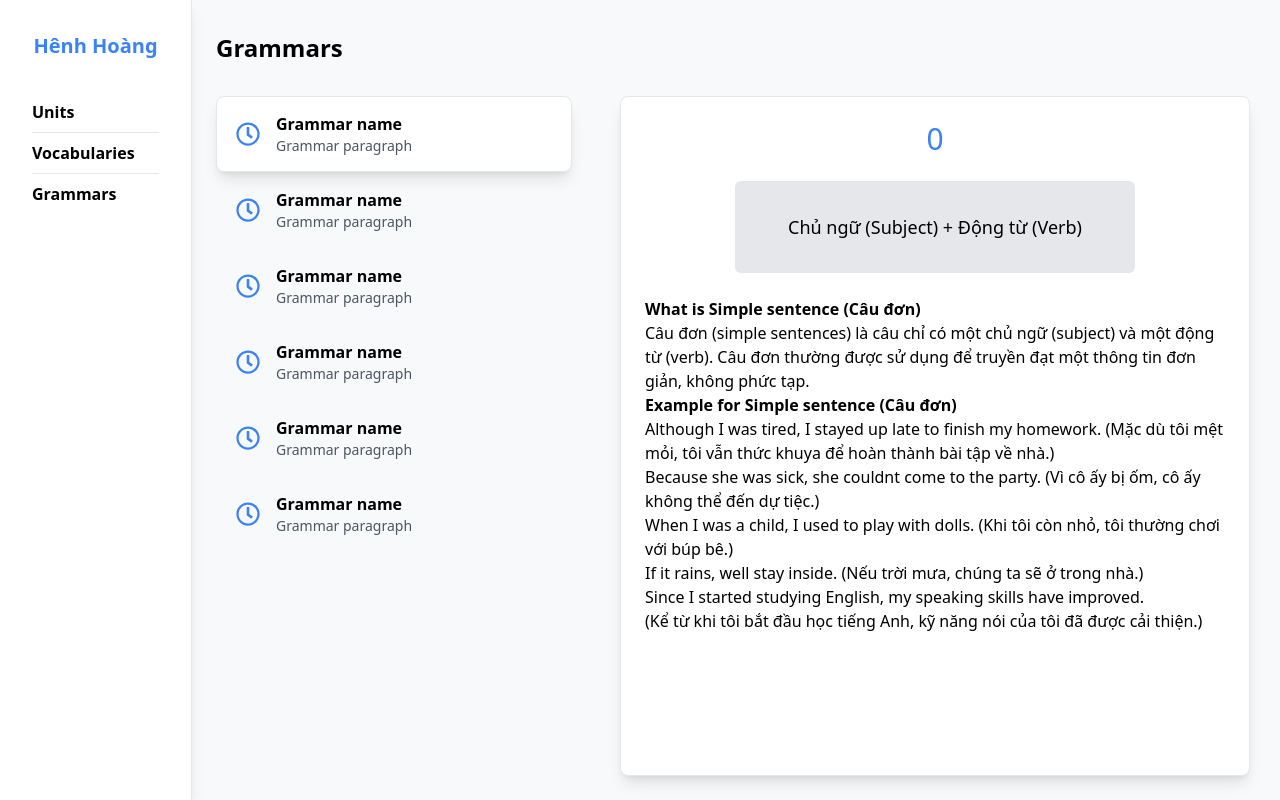
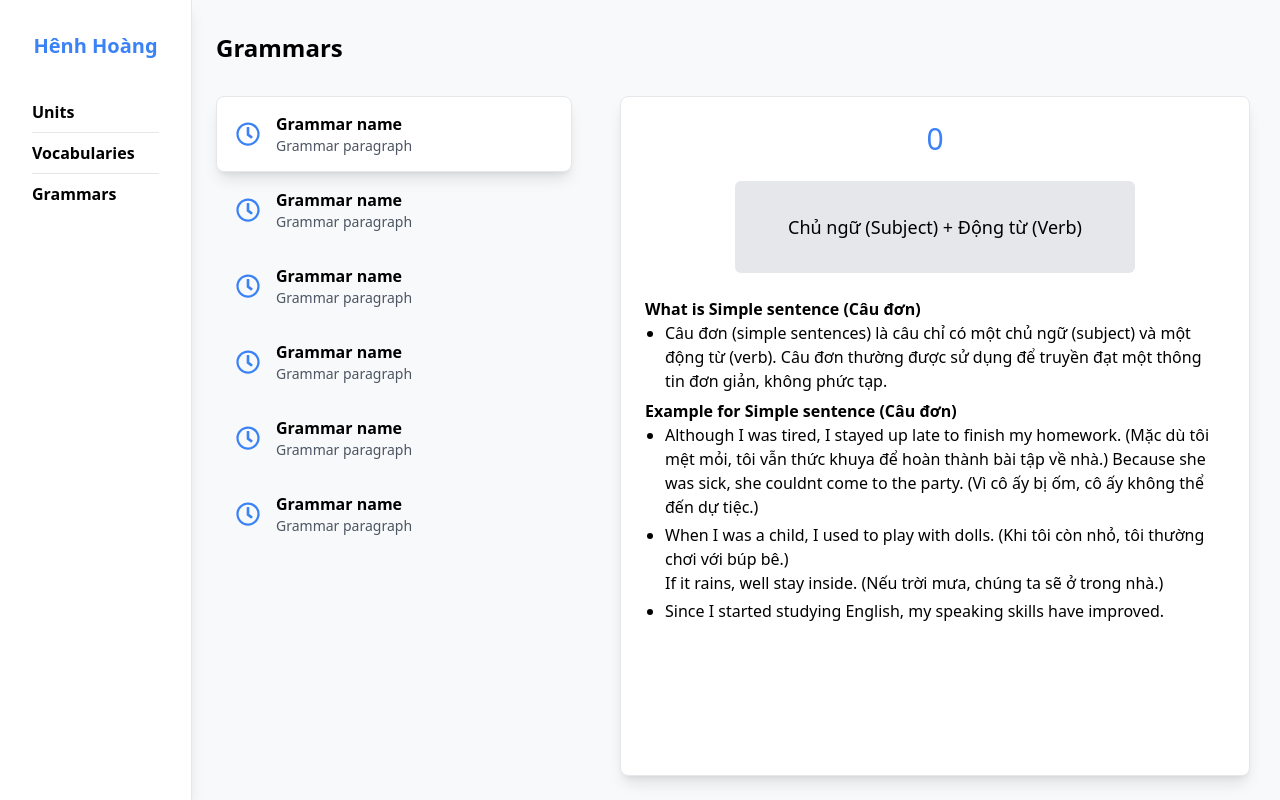
Before and after one commit to henhhenh13/Study-with-me, a React (Create React App) app: page / in a window 1280 px wide. Built offline with nearby package versions, Linux system fonts and the light colour scheme; what @ebay/nice-modal-react would draw is missing.

Commit message:
feat: list disc

```diff
--- a/src/components/grammars/grammar-section.tsx
+++ b/src/components/grammars/grammar-section.tsx
@@ -33,41 +33,42 @@ export const GrammarSection = ({
             <div className="w-[400px] bg-gray-200 mx-auto py-8 text-center text-lg rounded-md">
               Chủ ngữ (Subject) + Động từ (Verb)
             </div>
-            <div className="px-6">
+            <div className="px-6 space-y-1.5">
               <div>
                 <h2 className="font-semibold">
                   What is Simple sentence (Câu đơn)
                 </h2>
-                <p>
-                  Câu đơn (simple sentences) là câu chỉ có một chủ ngữ (subject)
-                  và một động từ (verb). Câu đơn thường được sử dụng để truyền
-                  đạt một thông tin đơn giản, không phức tạp.
-                </p>
+                <ul className="list-disc pl-[20px] space-y-1">
+                  <li>
+                    Câu đơn (simple sentences) là câu chỉ có một chủ ngữ
+                    (subject) và một động từ (verb). Câu đơn thường được sử dụng
+                    để truyền đạt một thông tin đơn giản, không phức tạp.
+                  </li>
+                </ul>
               </div>
               <div>
                 <h2 className="font-semibold">
                   Example for Simple sentence (Câu đơn)
                 </h2>
-                <p>
-                  Although I was tired, I stayed up late to finish my homework.
-                  (Mặc dù tôi mệt mỏi, tôi vẫn thức khuya để hoàn thành bài tập
-                  về nhà.)
-                  <br />
-                  Because she was sick, she couldnt come to the party. (Vì cô ấy
-                  bị ốm, cô ấy không thể đến dự tiệc.)
-                  <br />
-                  When I was a child, I used to play with dolls. (Khi tôi còn
-                  nhỏ, tôi thường chơi với búp bê.)
-                  <br />
+                <ul className="list-disc pl-[20px] space-y-1">
+                  <li>
+                    Although I was tired, I stayed up late to finish my
+                    homework. (Mặc dù tôi mệt mỏi, tôi vẫn thức khuya để hoàn
+                    thành bài tập về nhà.) Because she was sick, she couldnt
+                    come to the party. (Vì cô ấy bị ốm, cô ấy không thể đến dự
+                    tiệc.)
+                  </li>
+                  <li>
+                    When I was a child, I used to play with dolls. (Khi tôi còn
+                    nhỏ, tôi thường chơi với búp bê.)
+                  </li>
                   If it rains, well stay inside. (Nếu trời mưa, chúng ta sẽ ở
                   trong nhà.)
-                  <br />
-                  Since I started studying English, my speaking skills have
-                  improved.
-                  <br />
-                  (Kể từ khi tôi bắt đầu học tiếng Anh, kỹ năng nói của tôi đã
-                  được cải thiện.)
-                </p>
+                  <li>
+                    Since I started studying English, my speaking skills have
+                    improved.
+                  </li>
+                </ul>
               </div>
             </div>
           </div>
```
